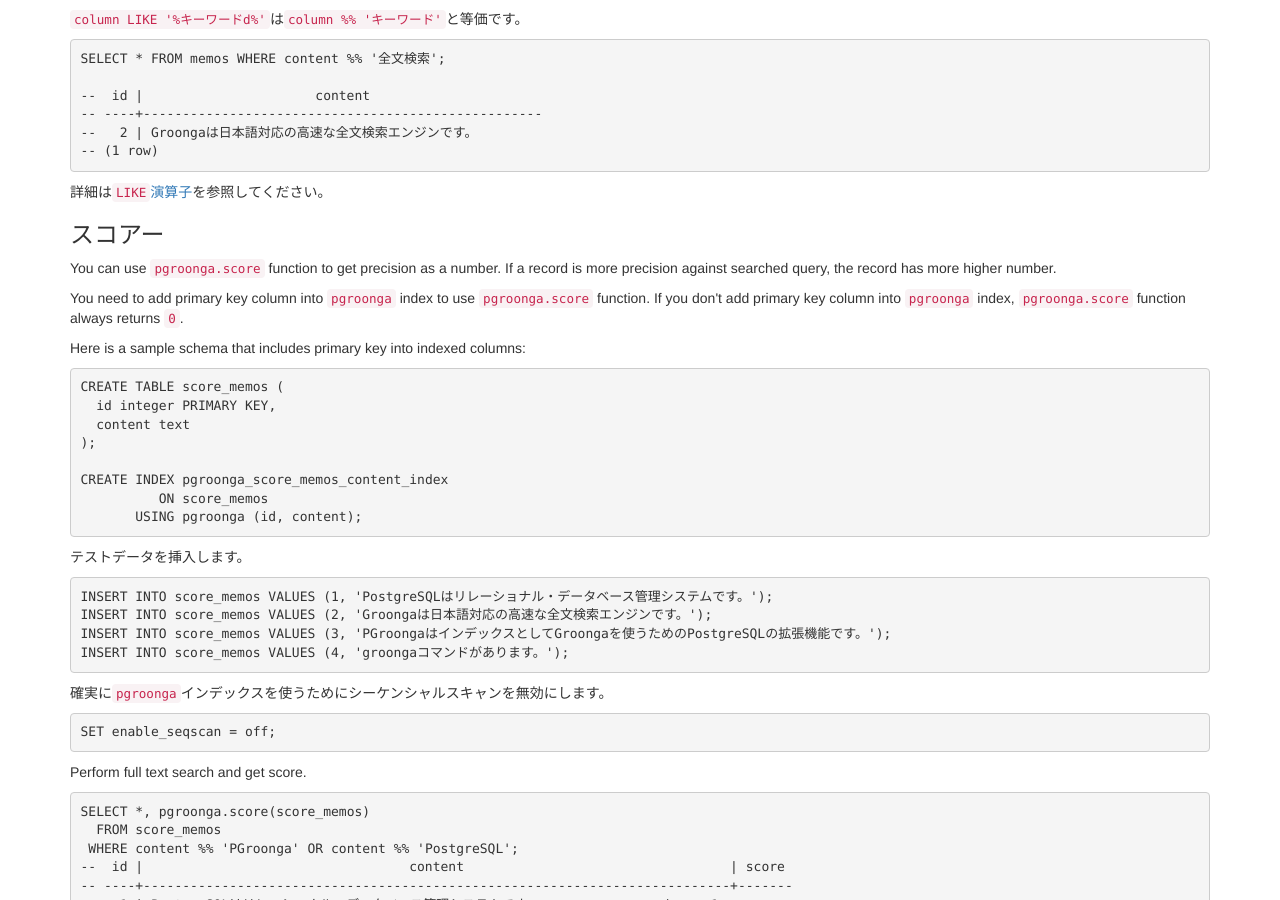
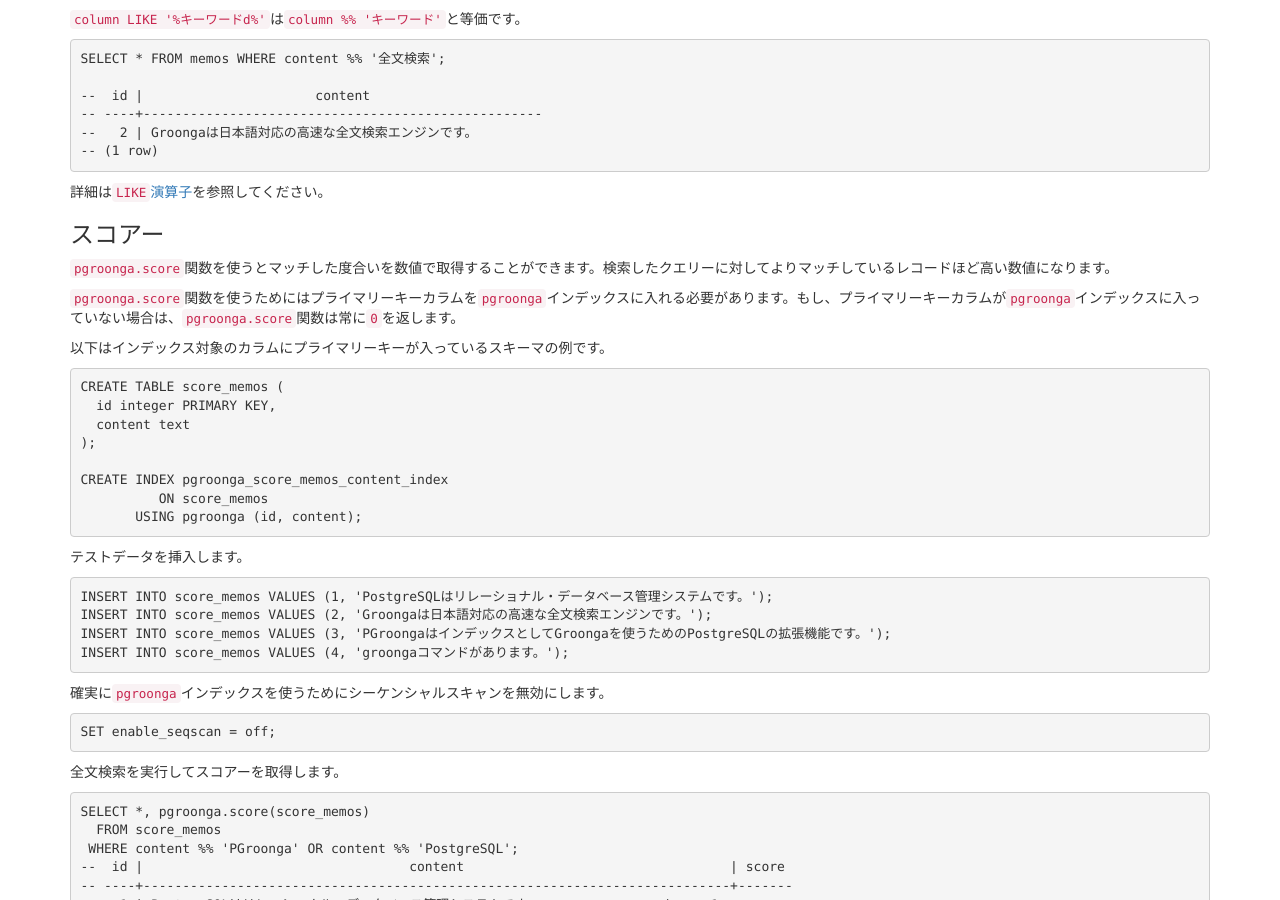
Before and after one commit to pgroonga/pgroonga.github.io, a Jekyll site: the page built from ja/tutorial/index.md, in a window 1280 px wide and 900 px high, scrolled down 1902 px. Built offline with Jekyll 4.4.1, drawn with Linux system fonts in a browser that asks for light colours.

Commit message:
Translate

````diff
--- a/ja/tutorial/index.md
+++ b/ja/tutorial/index.md
@@ -130,11 +130,11 @@
 
 ### スコアー
 
-You can use `pgroonga.score` function to get precision as a number. If a record is more precision against searched query, the record has more higher number.
+`pgroonga.score`関数を使うとマッチした度合いを数値で取得することができます。検索したクエリーに対してよりマッチしているレコードほど高い数値になります。
 
-You need to add primary key column into `pgroonga` index to use `pgroonga.score` function. If you don't add primary key column into `pgroonga` index, `pgroonga.score` function always returns `0`.
+`pgroonga.score`関数を使うためにはプライマリーキーカラムを`pgroonga`インデックスに入れる必要があります。もし、プライマリーキーカラムが`pgroonga`インデックスに入っていない場合は、`pgroonga.score`関数は常に`0`を返します。
 
-Here is a sample schema that includes primary key into indexed columns:
+以下はインデックス対象のカラムにプライマリーキーが入っているスキーマの例です。
 
 ```sql
 CREATE TABLE score_memos (
@@ -162,7 +162,7 @@
 SET enable_seqscan = off;
 ```
 
-Perform full text search and get score.
+全文検索を実行してスコアーを取得します。
 
 ```sql
 SELECT *, pgroonga.score(score_memos)
````
Also changed, not shown: 1 other file.
